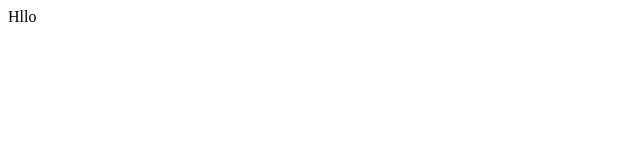
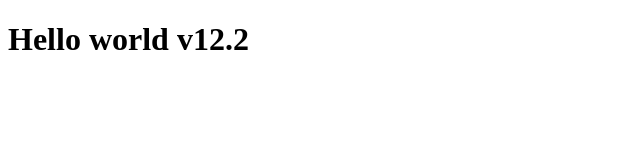
Before and after one commit to Camado215/-camado.github.io, a plain HTML site: page index.html in a window 1280 px wide. Shown: the whole page, without its empty margins (0-640 px from the left). Drawn offline with Linux system fonts and the light colour scheme.

Commit message:
Update index.html

```diff
--- a/index.html
+++ b/index.html
@@ -1,4 +1,4 @@
 <!DOCTYPE html>
 <html>
-    Hllo
+    <h1>Hello world v12.2</h1>
 </html>
```
